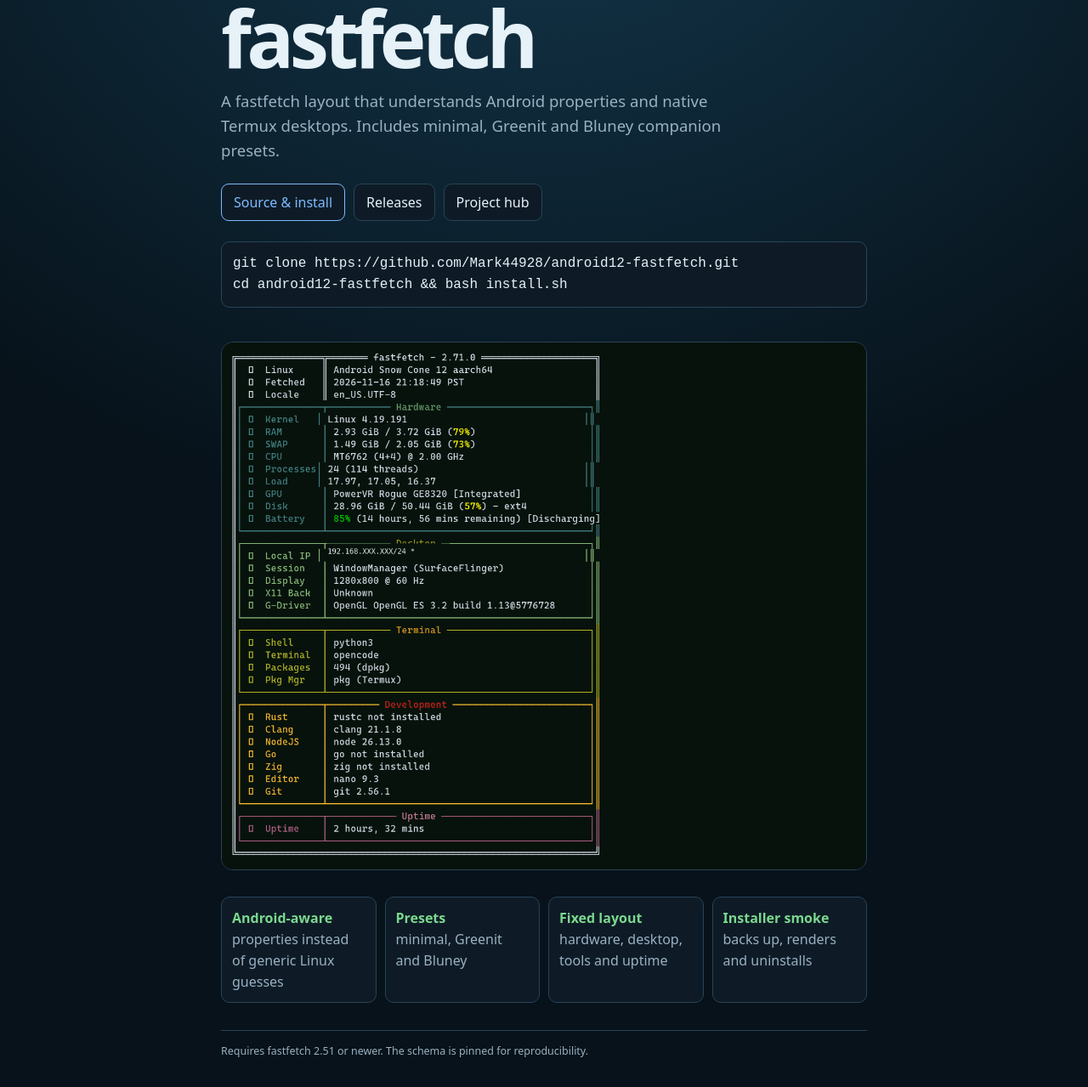
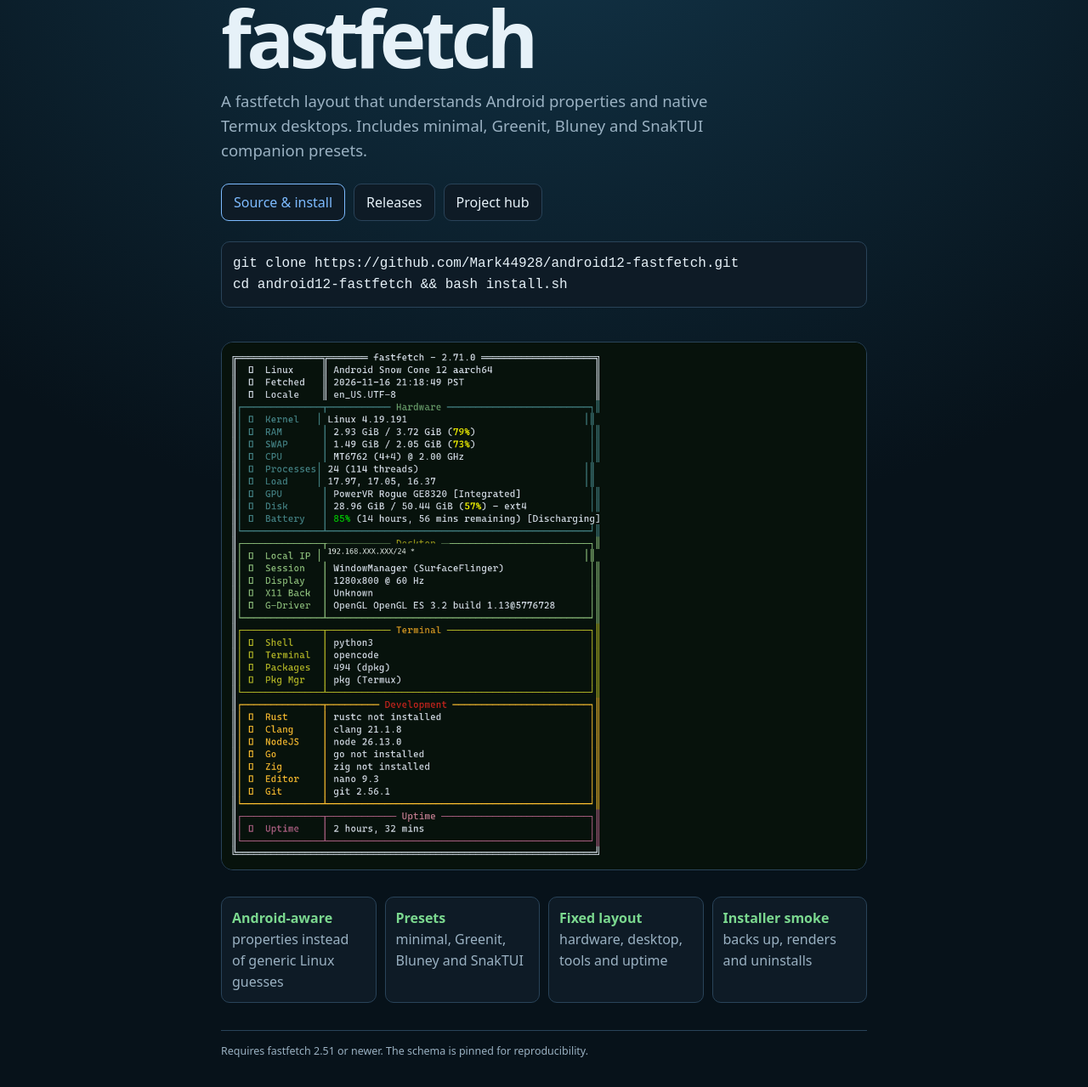
Before and after one commit to Mark44928/android12-fastfetch, a plain HTML site: page index.html in a window 1280 px wide. Shown: the part 201-1480 px from the top of the page at 85% size. Drawn offline with Linux system fonts and the light colour scheme.

Commit message:
feat: add SnakTUI preset

```diff
--- a/index.html
+++ b/index.html
@@ -15,12 +15,12 @@ pre{background:var(--p);border:1px solid var(--b);border-radius:10px;padding:13p
 <a class="back" href="https://mark44928.github.io/Mark44928/">← Family hub</a>
 <p class="k">Config · fastfetch · Android 12 + X11</p>
 <h1>android12-fastfetch</h1>
-<p class="lede">A fastfetch layout that understands Android properties and native Termux desktops. Includes minimal, Greenit and Bluney companion presets.</p>
+<p class="lede">A fastfetch layout that understands Android properties and native Termux desktops. Includes minimal, Greenit, Bluney and SnakTUI companion presets.</p>
 <div class="buttons"><a class="btn primary" href="https://github.com/Mark44928/android12-fastfetch">Source &amp; install</a><a class="btn" href="https://github.com/Mark44928/android12-fastfetch/releases">Releases</a><a class="btn" href="https://mark44928.github.io/Mark44928/">Project hub</a></div>
 <pre>git clone https://github.com/Mark44928/android12-fastfetch.git
 cd android12-fastfetch &amp;&amp; bash install.sh</pre>
 <img src="docs/fastfetch-data.png" alt="android12-fastfetch output">
-<ul class="grid"><li><b>Android-aware</b>properties instead of generic Linux guesses</li><li><b>Presets</b>minimal, Greenit and Bluney</li><li><b>Fixed layout</b>hardware, desktop, tools and uptime</li><li><b>Installer smoke</b>backs up, renders and uninstalls</li></ul>
+<ul class="grid"><li><b>Android-aware</b>properties instead of generic Linux guesses</li><li><b>Presets</b>minimal, Greenit, Bluney and SnakTUI</li><li><b>Fixed layout</b>hardware, desktop, tools and uptime</li><li><b>Installer smoke</b>backs up, renders and uninstalls</li></ul>
 <footer>Requires fastfetch 2.51 or newer. The schema is pinned for reproducibility.</footer>
 </main>
 </html>
```
Also changed, not shown: 4 other files.
